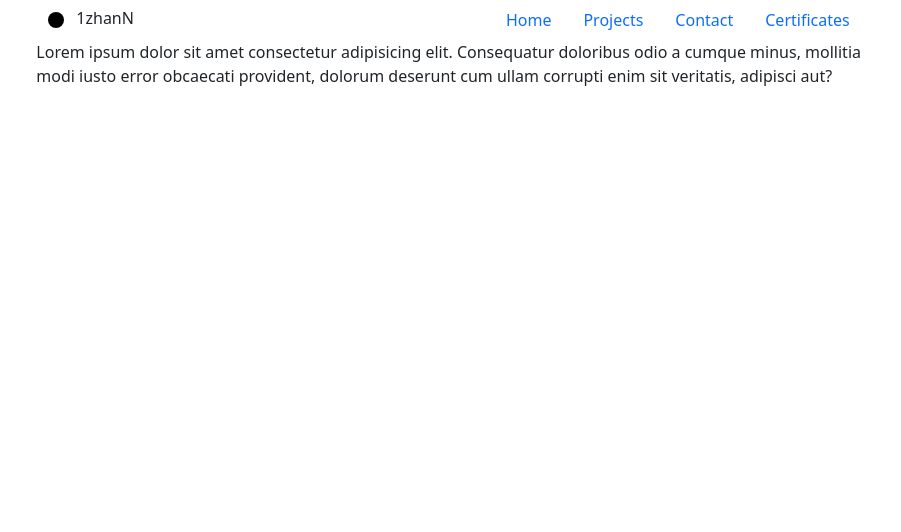
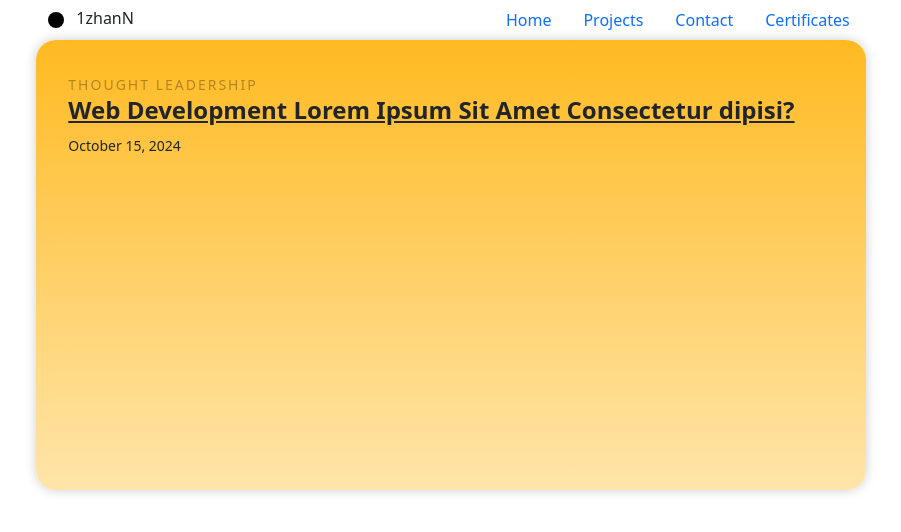
Before and after one commit to 1zhanN/Portfolio, a React (Vite) app in the folder frontend/: page / in a window 1280 px wide. Shown: the top 532 px of the page, without its empty margins (189-1090 px from the left). Built offline with nearby package versions, Linux system fonts and the light colour scheme.

Commit message:
Updated Card.jsx

```diff
--- /dev/null
+++ b/frontend/src/components/Card/Card.css
@@ -0,0 +1,96 @@
+
+  h1{
+    color:#fff;
+  }
+  .lead{
+    color:#aaa;
+  }
+
+  .wrapper{
+    margin:10vh
+  }
+
+  .card{
+    border: none;
+    transition: all 500ms cubic-bezier(0.19, 1, 0.22, 1);
+    overflow:hidden;
+    border-radius:20px;
+    min-height:450px;
+    box-shadow: 0 0 12px 0 rgba(0,0,0,0.2);
+
+   @media (max-width: 768px) {
+    min-height:350px;
+  }
+
+  @media (max-width: 420px) {
+    min-height:300px;
+  }
+
+   &.card-has-bg{
+   transition: all 500ms cubic-bezier(0.19, 1, 0.22, 1);
+    background-size:120%;
+    background-repeat:no-repeat;
+    background-position: center center;
+    &:before {
+      content: '';
+      position: absolute;
+      top: 0;
+      right: 0;
+      bottom: 0;
+      left: 0;
+      background: inherit;
+      -webkit-filter: grayscale(1);
+    -moz-filter: grayscale(100%);
+    -ms-filter: grayscale(100%);
+    -o-filter: grayscale(100%);
+    filter: grayscale(100%);}
+
+    &:hover {
+      transform: scale(0.98);
+       box-shadow: 0 0 5px -2px rgba(0,0,0,0.3);
+      background-size:130%;
+       transition: all 500ms cubic-bezier(0.19, 1, 0.22, 1);
+
+      .card-img-overlay {
+        transition: all 800ms cubic-bezier(0.19, 1, 0.22, 1);
+        background: rgb(255,186,33);
+       background: linear-gradient(0deg, rgba(255,186,33,0.5) 0%, rgba(255,186,33,1) 100%);
+       }
+    }
+  }
+   .card-footer{
+    background: none;
+     border-top: none;
+      .media{
+       img{
+         border:solid 3px rgba(255,255,255,0.3);
+       }
+     }
+   }
+    .card-title{font-weight:800}
+   .card-meta{color:rgba(0,0,0,0.3);
+    text-transform:uppercase;
+     font-weight:500;
+     letter-spacing:2px;}
+   .card-body{
+     transition: all 500ms cubic-bezier(0.19, 1, 0.22, 1);
+
+
+    }
+   &:hover {
+     .card-body{
+       margin-top:30px;
+       transition: all 800ms cubic-bezier(0.19, 1, 0.22, 1);
+     }
+   cursor: pointer;
+   transition: all 800ms cubic-bezier(0.19, 1, 0.22, 1);
+  }
+   .card-img-overlay {
+    transition: all 800ms cubic-bezier(0.19, 1, 0.22, 1);
+   background: rgb(255,186,33);
+  background: linear-gradient(0deg, rgba(255,186,33,0.3785889355742297) 0%, rgba(255,186,33,1) 100%);
+  }
+  }
+  @media (max-width: 767px){
+
+  }
--- /dev/null
+++ b/frontend/src/components/Card/Card.jsx
@@ -0,0 +1,26 @@
+import React from "react";
+import "bootstrap/dist/css/bootstrap.min.css";
+import "./Card.css"; // Import your custom CSS file for card styles
+
+const Card = () => {
+  return (
+    <div className="card text-dark card-has-bg click-col">
+      <div className="card-img"></div>
+      <div className="card-img-overlay d-flex flex-column">
+        <div className="card-body">
+          <small className="card-meta mb-2">Thought Leadership</small>
+          <h4 className="card-title mt-0">
+            <a className="text-dark" href="https://creativemanner.com">
+              Web Development Lorem Ipsum Sit Amet Consectetur dipisi?
+            </a>
+          </h4>
+          <small>
+            <i className="far fa-clock"></i> October 15, 2024
+          </small>
+        </div>
+      </div>
+    </div>
+  );
+};
+
+export default Card;
--- a/frontend/src/pages/Home/Home.jsx
+++ b/frontend/src/pages/Home/Home.jsx
@@ -1,13 +1,11 @@
 import React from "react";
 import "./Home.css";
+import Card from "../../components/Card/Card";
 
 const Home = () => {
   return (
     <div>
-      Lorem ipsum dolor sit amet consectetur adipisicing elit. Consequatur
-      doloribus odio a cumque minus, mollitia modi iusto error obcaecati
-      provident, dolorum deserunt cum ullam corrupti enim sit veritatis,
-      adipisci aut?
+      <Card />
     </div>
   );
 };
```
